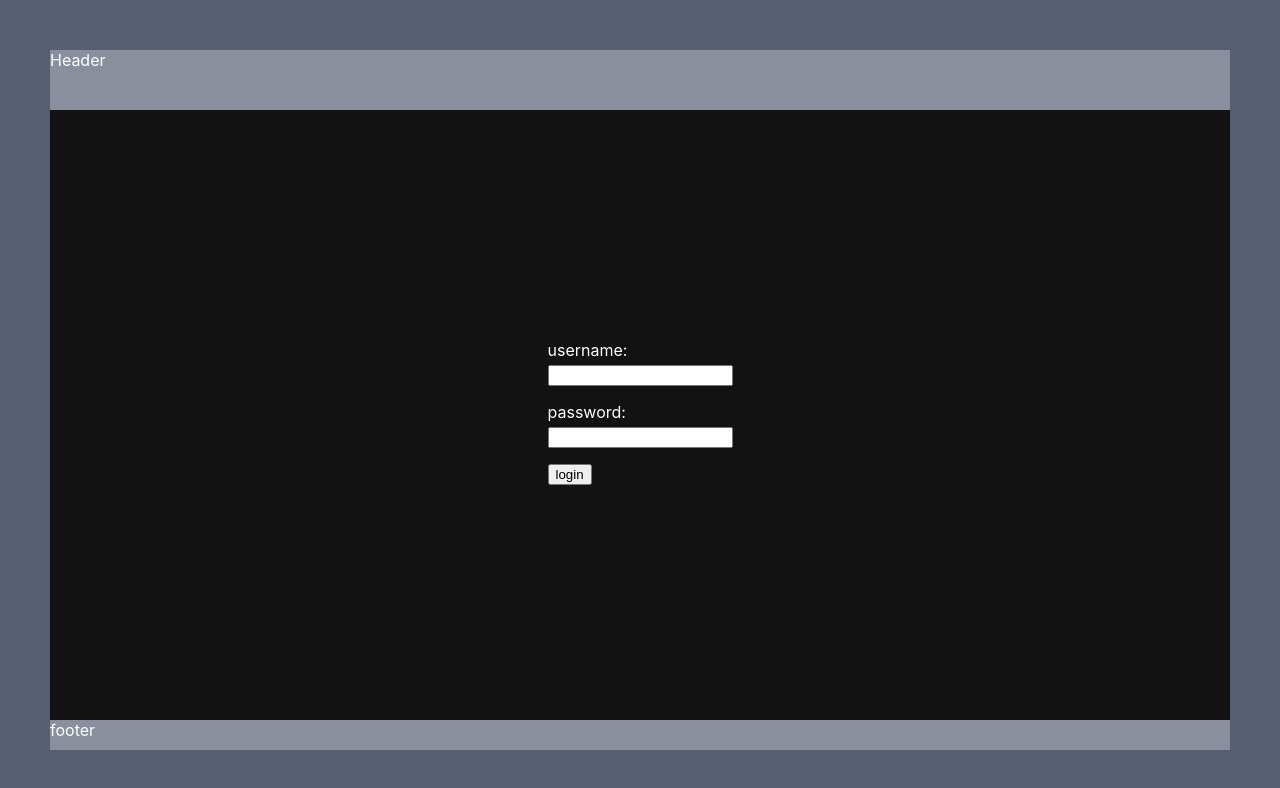
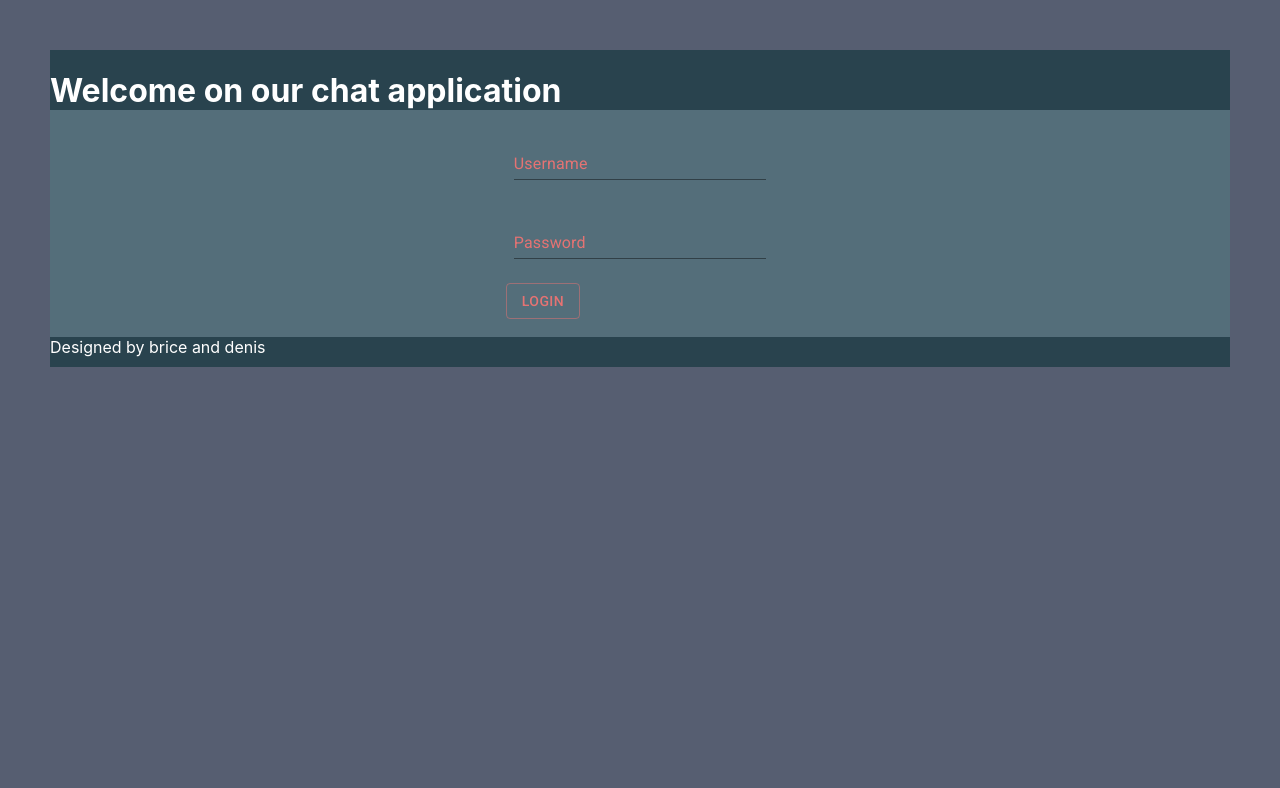
Before and after one commit to Matthieu114/React-Chat-App, a React (Create React App) app in the folder front-end/: page / in a window 1280 px wide. Shown: the top 788 px of the page. Built offline with nearby package versions, Linux system fonts and the light colour scheme.

Commit message:
feat: part 2 lab 5 and begin of part 3

```diff
--- a/front-end/src/Footer.js
+++ b/front-end/src/Footer.js
@@ -1,18 +1,17 @@
-
 /** @jsxImportSource @emotion/react */
 
-const styles = {
+//import { ThemeContext } from "@emotion/react"
+import { useTheme } from "@mui/styles"
+
+const useStyles = (theme) => ({
   footer: {
-    height: '30px',
-    backgroundColor: 'rgba(255,255,255,.3)',
-    flexShrink: 0,
-  },
-}
+    height: "30px",
+    backgroundColor: theme.palette.primary.dark,
+    flexShrink: 0
+  }
+})
 
 export default function Footer() {
-  return (
-    <footer style={styles.footer}>
-      footer
-    </footer>
-  );
+  const styles = useStyles(useTheme())
+  return <footer style={styles.footer}>Designed by brice and denis</footer>
 }
--- a/front-end/src/Header.js
+++ b/front-end/src/Header.js
@@ -1,24 +1,25 @@
+/** @jsxImportSource @emotion/react */
+import { useTheme } from "@mui/styles"
 
-/** @jsxImportSource @emotion/react */
-
-const styles = {
+const useStyles = (theme) => ({
   header: {
-    height: '60px',
-    backgroundColor: 'rgba(255,255,255,.3)',
-    flexShrink: 0,
+    height: "60px",
+    backgroundColor: theme.palette.primary.dark,
+    flexShrink: 0
   },
   headerLogIn: {
-    backgroundColor: 'red',
+    backgroundColor: "red"
   },
   headerLogOut: {
-    backgroundColor: 'blue',
-  },
-}
+    backgroundColor: "blue"
+  }
+})
 
 export default function Header() {
+  const styles = useStyles(useTheme())
   return (
     <header css={styles.header}>
-      Header
+      <h1>Welcome on our chat application</h1>
     </header>
-  );
+  )
 }
--- a/front-end/src/Login.js
+++ b/front-end/src/Login.js
@@ -1,52 +1,76 @@
-
 /** @jsxImportSource @emotion/react */
 // Layout
-import { useTheme } from '@mui/styles';
+import { useTheme } from "@mui/styles"
+import { Box, TextField, Button } from "@mui/material"
 
 const useStyles = (theme) => ({
   root: {
-    flex: '1 1 auto',
-    background: theme.palette.background.default,
-    display: 'flex',
-    flexDirection: 'column',
-    justifyContent: 'center',
-    '& > div': {
+    flex: "1 1 auto",
+    background: theme.palette.background.login,
+    display: "flex",
+    flexDirection: "column",
+    justifyContent: "center",
+    "& > div": {
       margin: `${theme.spacing(1)}`,
-      marginLeft: 'auto',
-      marginRight: 'auto',
+      marginLeft: "auto",
+      marginRight: "auto"
     },
-    '& fieldset': {
-      border: 'none',
-      '& label': {
-        marginBottom: theme.spacing(.5),
-        display: 'block',
-      },
-    },
-  },
+    "& fieldset": {
+      border: "none",
+      "& label": {
+        color: theme.palette.secondary.main,
+        marginBottom: theme.spacing(0.5),
+        display: "block"
+      }
+    }
+  }
 })
 
-export default function Login({
-  onUser
-}) {
+export default function Login({ onUser }) {
   const styles = useStyles(useTheme())
   return (
+    <Box
+      component="form"
+      sx={{
+        "& .MuiTextField-root": { m: 1, width: "25ch" }
+      }}
+      noValidate
+      autoComplete="off"
+    >
       <div css={styles.root}>
         <div>
           <fieldset>
-          <label htmlFor="username">username: </label>
-          <input id="username" name="username" />
+            <TextField
+              color="secondary"
+              id="standard-required"
+              label="Username"
+              variant="standard"
+            />
           </fieldset>
           <fieldset>
-          <label htmlFor="password">password:</label>
-          <input id="password" name="password" type="password" />
+            <TextField
+              color="secondary"
+              id="standard-password-input"
+              label="Password"
+              type="password"
+              autoComplete="current-password"
+              variant="standard"
+            />
           </fieldset>
           <fieldset>
-          <input type="submit" value="login" onClick={ (e) => {
+            <Button
+              color="secondary"
+              variant="outlined"
+              onClick={(e) => {
                 e.stopPropagation()
-            onUser({username: 'david'})
-          }} />
+                onUser({ username: "david" })
+              }}
+            >
+              Login
+            </Button>
           </fieldset>
         </div>
       </div>
-  );
+    </Box>
+  )
 }
--- a/front-end/src/Main.js
+++ b/front-end/src/Main.js
@@ -1,19 +1,18 @@
-
 /** @jsxImportSource @emotion/react */
-import {useState} from 'react'
+import { useState } from "react"
 // Local
-import Channels from './Channels'
-import Channel from './Channel'
-import Welcome from './Welcome'
+import Channels from "./Channels"
+import Channel from "./Channel"
+import Welcome from "./Welcome"
 
 const styles = {
   main: {
-    backgroundColor: '#373B44',
-    overflow: 'hidden',
-    flex: '1 1 auto',
-    display: 'flex',
-    flexDirection: 'row',
-  },
+    backgroundColor: "#373B44",
+    overflow: "hidden",
+    flex: "1 1 auto",
+    display: "flex",
+    flexDirection: "row"
+  }
 }
 
 export default function Main() {
@@ -25,6 +24,7 @@ export default function Main() {
     <main css={styles.main}>
       <Channels onChannel={fetchChannel} />
       {channel ? <Channel channel={channel} messages={[]} /> : <Welcome />}
+      TemporaryDrawer()
     </main>
-  );
+  )
 }
--- a/front-end/src/Welcome.js
+++ b/front-end/src/Welcome.js
@@ -1,25 +1,24 @@
-
 /** @jsxImportSource @emotion/react */
 // Layout
-import { useTheme } from '@mui/styles';
-import { Grid, Typography } from '@mui/material';
-import {ReactComponent as ChannelIcon} from './icons/channel.svg';
-import {ReactComponent as FriendsIcon} from './icons/friends.svg';
-import {ReactComponent as SettingsIcon} from './icons/settings.svg';
+import { useTheme } from "@mui/styles"
+import { Grid, Typography } from "@mui/material"
+import { ReactComponent as ChannelIcon } from "./icons/channel.svg"
+import { ReactComponent as FriendsIcon } from "./icons/friends.svg"
+import { ReactComponent as SettingsIcon } from "./icons/settings.svg"
 
 const useStyles = (theme) => ({
   root: {
-    height: '100%',
-    flex: '1 1 auto',
-    display: 'flex',
-    background: 'rgba(0,0,0,.2)',
+    height: "100%",
+    flex: "1 1 auto",
+    display: "flex",
+    background: theme.palette.background.login
   },
   card: {
-    textAlign: 'center',
+    textAlign: "center"
   },
   icon: {
-    width: '30%',
-    fill: '#fff',
+    width: "30%",
+    fill: "#fff"
   }
 })
 
@@ -37,28 +36,22 @@ export default function Welcome() {
         <Grid item xs>
           <div css={styles.card}>
             <ChannelIcon css={styles.icon} />
-            <Typography color="textPrimary">
-              Create channels
-            </Typography>
+            <Typography color="secondary.dark">Create channels</Typography>
           </div>
         </Grid>
         <Grid item xs>
           <div css={styles.card}>
             <FriendsIcon css={styles.icon} />
-            <Typography color="textPrimary">
-              Invite friends
-            </Typography>
+            <Typography color="secondary.dark">Invite friends</Typography>
           </div>
         </Grid>
         <Grid item xs>
           <div css={styles.card}>
             <SettingsIcon css={styles.icon} />
-            <Typography color="textPrimary">
-              Settings
-            </Typography>
+            <Typography color="secondary.dark">Settings</Typography>
           </div>
         </Grid>
       </Grid>
     </div>
-  );
+  )
 }
--- a/front-end/src/index.js
+++ b/front-end/src/index.js
@@ -1,16 +1,30 @@
-import React from 'react';
-import ReactDOM from 'react-dom';
-import './index.css';
-import App from './App';
-import 'typeface-roboto'
+import React from "react"
+import ReactDOM from "react-dom"
+import "./index.css"
+import App from "./App"
+import "typeface-roboto"
 // Layout
-import { createTheme, ThemeProvider } from '@mui/material/styles';
+import { createTheme, ThemeProvider } from "@mui/material/styles"
 
 const theme = createTheme({
   palette: {
-    mode: 'dark',
+    primary: {
+      light: "#819ca9",
+      main: "#546e7a",
+      dark: "#29434e",
+      contrastText: "#000"
+    },
+    secondary: {
+      light: "#ffa4a2",
+      main: "#e57373",
+      dark: "#af4448",
+      contrastText: "#000"
+    },
+    background: {
+      login: "#546e7a" //primary.main
+    }
   }
-});
+})
 
 ReactDOM.render(
   <React.StrictMode>
@@ -18,5 +32,5 @@ ReactDOM.render(
       <App />
     </ThemeProvider>
   </React.StrictMode>,
-  document.getElementById('root')
-);
+  document.getElementById("root")
+)
```
Also changed, not shown: front-end/src/drawer.js (added, +76 -0 lines). Lines whose indentation alone changed are shown as unchanged.
